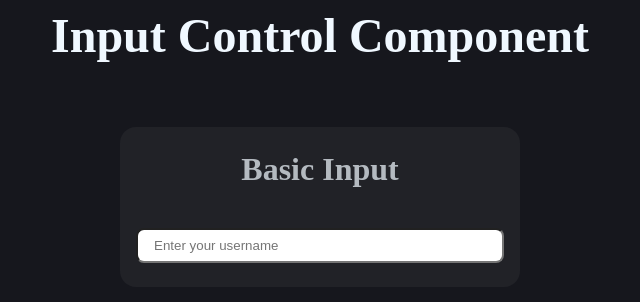
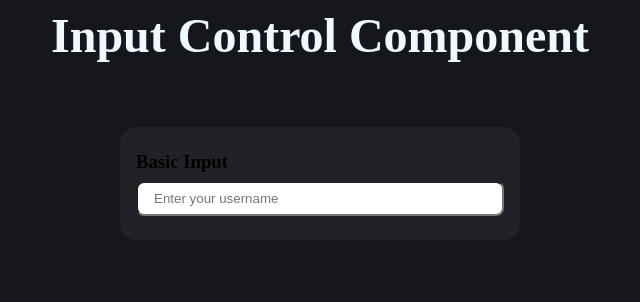
Before and after one commit to Kofitechbro/React-Course-Study, a React (Vite) app in the folder input-control-components/: page / in a window 1280 px wide. Shown: the top 302 px of the page, without its empty margins (320-960 px from the left). Built offline with nearby package versions, Linux system fonts and the light colour scheme.

Commit message:
Basic Input

```diff
--- a/input-control-components/src/Examples/Text-Input/01-Basic-Input.jsx
+++ b/input-control-components/src/Examples/Text-Input/01-Basic-Input.jsx
@@ -5,7 +5,7 @@ export function BasicInput() {
 
   return (
     <section className="input-container">
-      <h2 className="sub-title">Basic Input</h2>
+      <h3 className="input-title">Basic Input</h3>
 
       <div>
         <input
```
